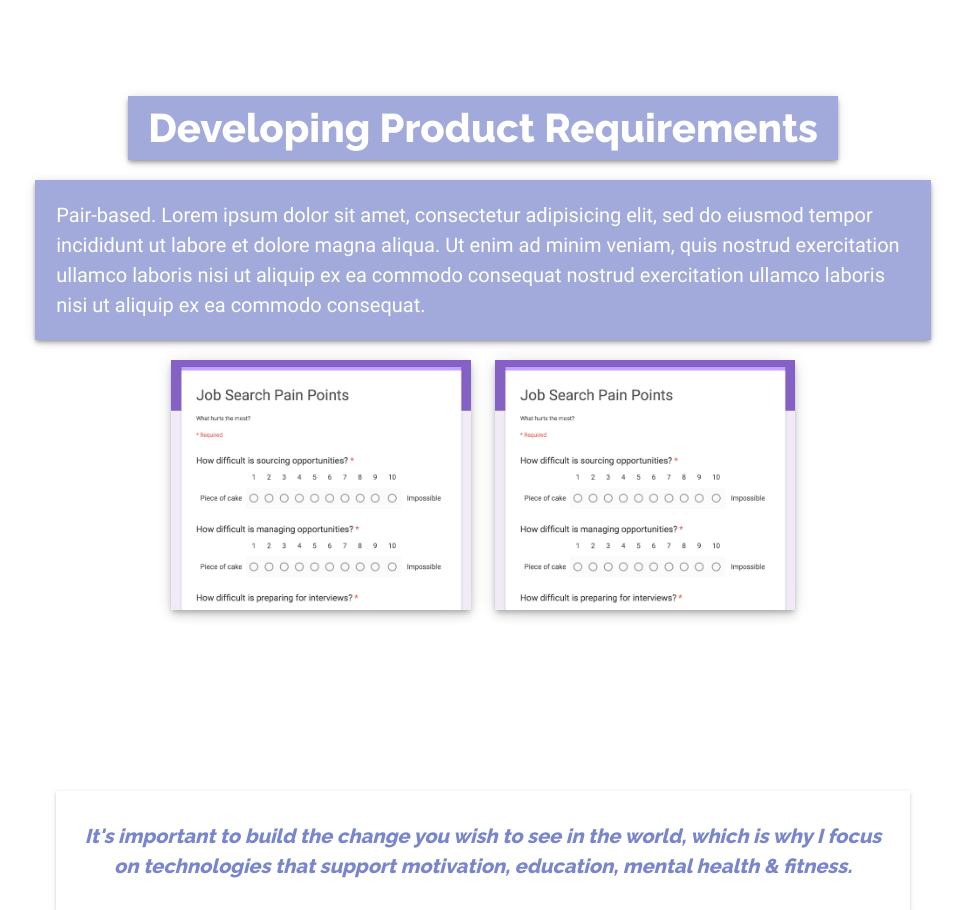
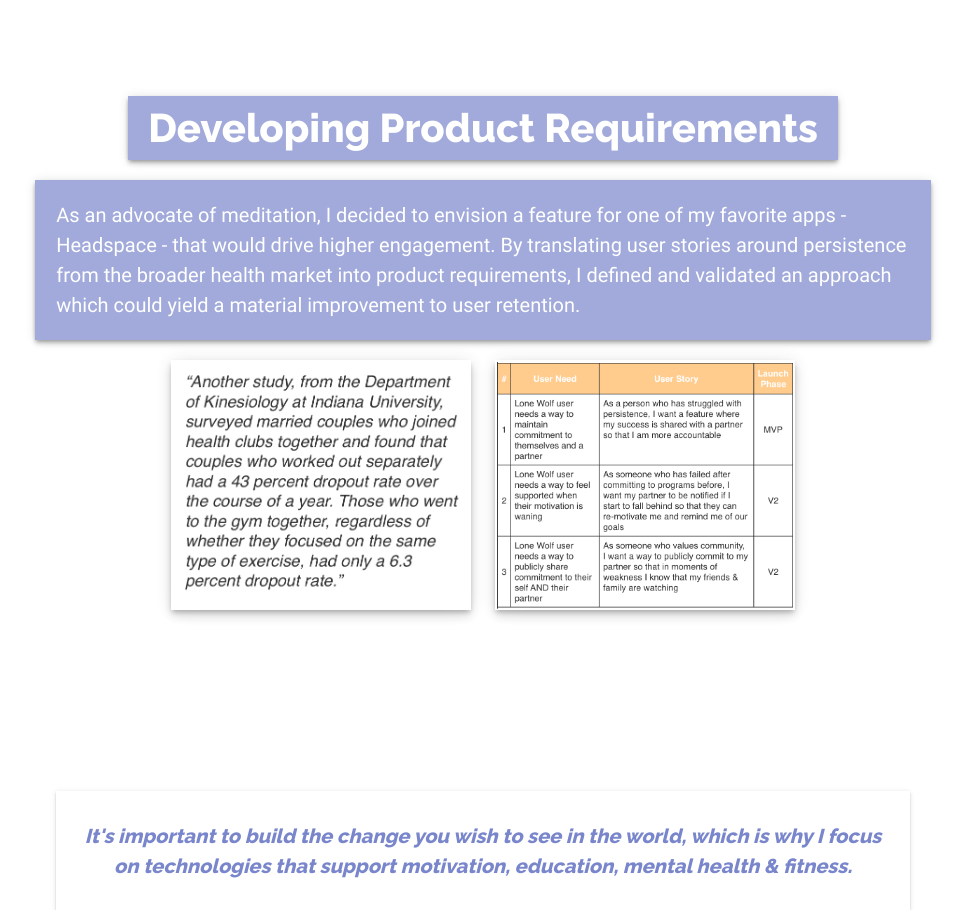
Before and after one commit to thalsted/taylorhalsted, a PHP site: page / in a window 1280 px wide. Shown: the part 2809-3719 px from the top of the page, without its empty margins (157-1122 px from the left). Run offline with PHP 8.4, Linux system fonts and the light colour scheme; some libraries are stand-ins or nearby versions.

Commit message:
add progress

```diff
--- a/css/style.css
+++ b/css/style.css
@@ -158,6 +196,14 @@
   background-image: url('../img/roi-rec.png');
 }
 
+#cb-image-5 {
+  background-image: url('../img/prod-reqs2.png');
+}
+
+#cb-image-6 {
+  background-image: url('../img/prod-reqs1.png');
+}
+
 #cb-image-7 {
   background-image: url('../img/hp-wif.png');
   width: 600px;
--- a/home.html
+++ b/home.html
@@ -34,6 +34,8 @@
          </ul>
         </li>
       </ul>
+      <div class="link-icon linkedin"></div>
+      <div class="link-icon github"></div>
     </div>
   </div>
   <div class="row intro">
@@ -100,16 +102,12 @@
       <h1 class="z-depth-2">Developing Product Requirements</h1>
     </center>
     <div class="col s12 case-block cb-text z-depth-2">
-      <p>Pair-based. Lorem ipsum dolor sit amet, consectetur adipisicing elit, sed do eiusmod
-      tempor incididunt ut labore et dolore magna aliqua. Ut enim ad minim veniam,
-      quis nostrud exercitation ullamco laboris nisi ut aliquip ex ea commodo
-      consequat nostrud exercitation ullamco laboris nisi ut aliquip ex ea commodo
-      consequat.</p>
+      <p>As an advocate of meditation, I decided to envision a feature for one of my favorite apps - Headspace - that would drive higher engagement. By translating user stories around persistence from the broader health market into product requirements, I defined and validated an approach which could yield a material improvement to user retention.</p>
     </div>
     <div class="col s12">
       <center>
-        <div class="case-block case-block-image z-depth-3" id="cb-image-1"></div>
-        <div class="case-block case-block-image z-depth-3" id="cb-image-1"></div>
+        <div class="case-block case-block-image z-depth-3" id="cb-image-5"></div>
+        <div class="case-block case-block-image z-depth-3" id="cb-image-6"></div>
       </center>
     </div>
   </div>
@@ -154,5 +152,10 @@
       </center>
     </div>
   </div>
+  <div class="row" id="footer">
+      <div class="col s12 carrot">
+      <center>Designed & built with care by me, Taylor.</center>
+      </div>
+  </div>
 </body>
 </html>
```
Also changed, not shown: other parts of css/style.css (+38 -0 lines), img/github.png (added), img/linkedin.png (added), img/prod-reqs1.png (added), img/prod-reqs2.png (added).
